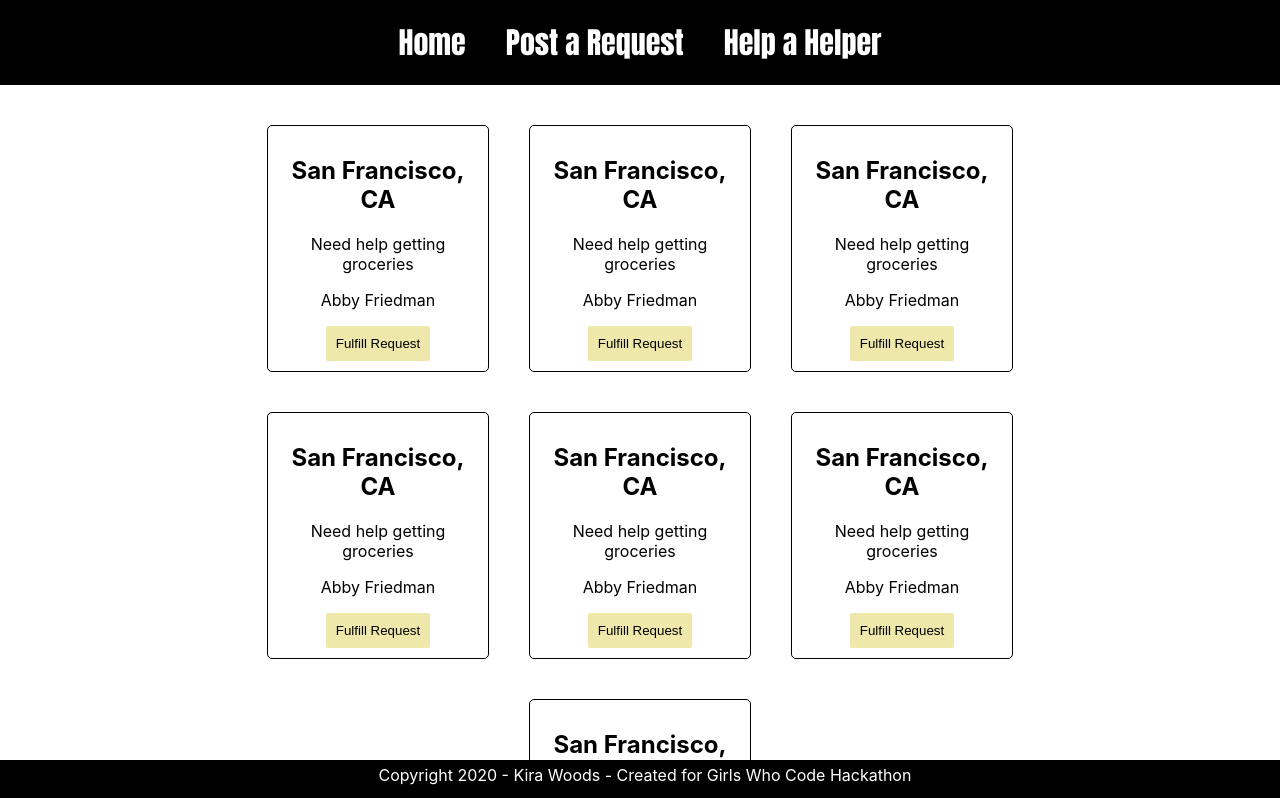
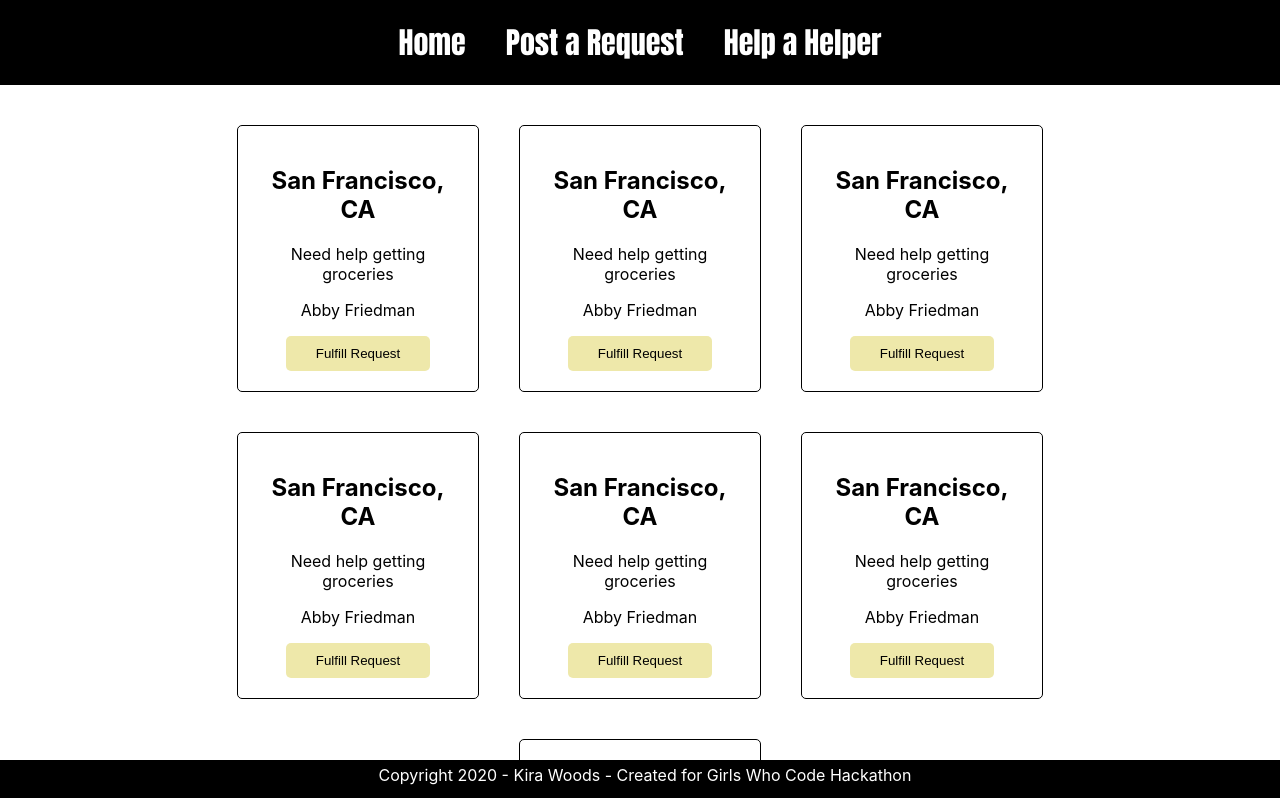
Before and after one commit to kirawoods/helper-helper, a React (Create React App) app: page /helperhelpers in a window 1280 px wide. Shown: the top 798 px of the page. Built offline with nearby package versions, Linux system fonts and the light colour scheme.

Commit message:
updates padding

```diff
--- a/src/components/HelpRequestCard.css
+++ b/src/components/HelpRequestCard.css
@@ -3,13 +3,13 @@
   width: 200px;
   margin: 20px;
   border-radius: 5px;
-  padding: 10px;
+  padding: 20px;
   background-color: white;
 }
 
 .fulfill-request-button {
   background-color: palegoldenrod;
   border: none;
-  border-radius: 2px;
-  padding: 10px;
+  border-radius: 5px;
+  padding: 10px 30px;
 }
```
